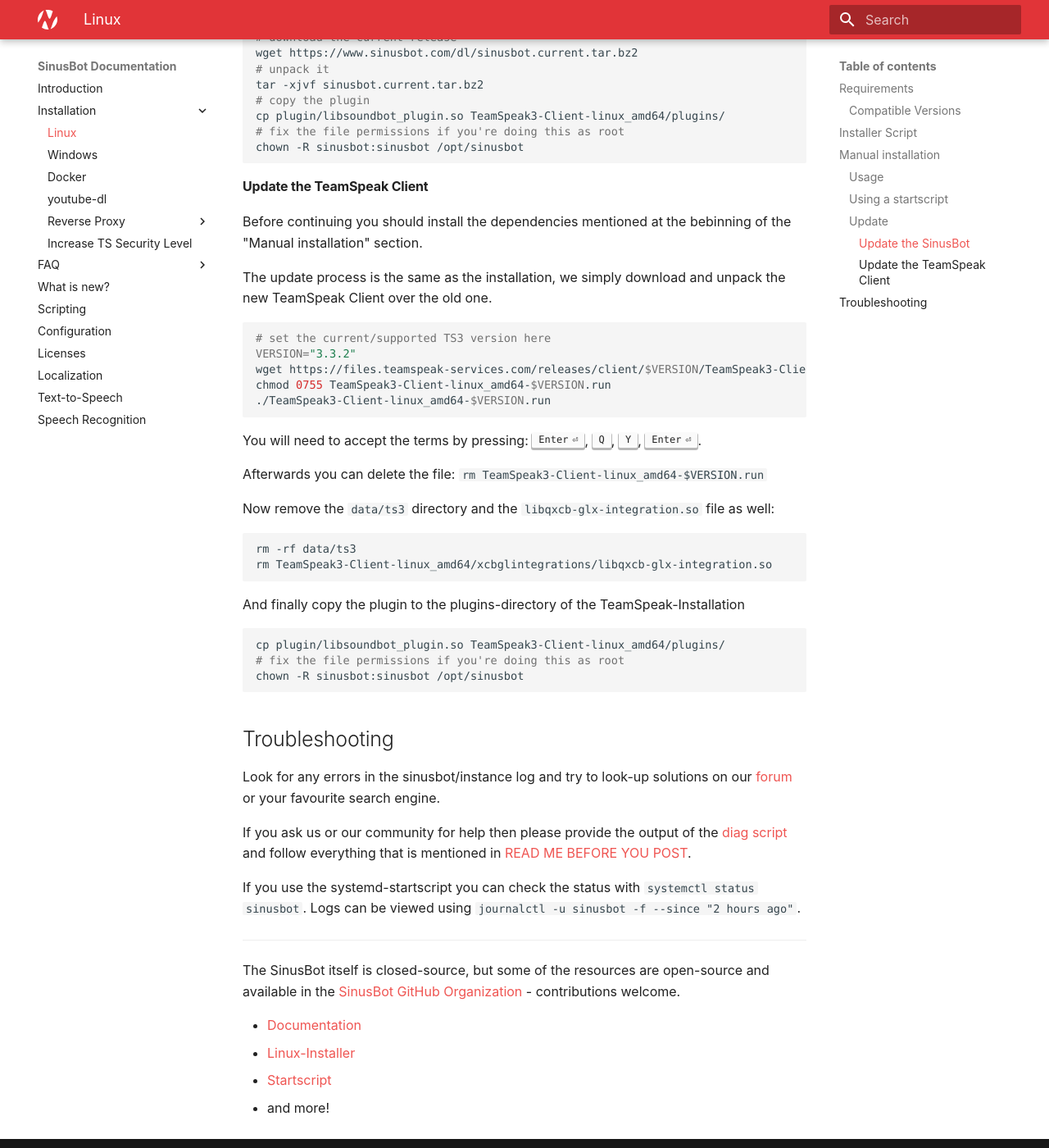
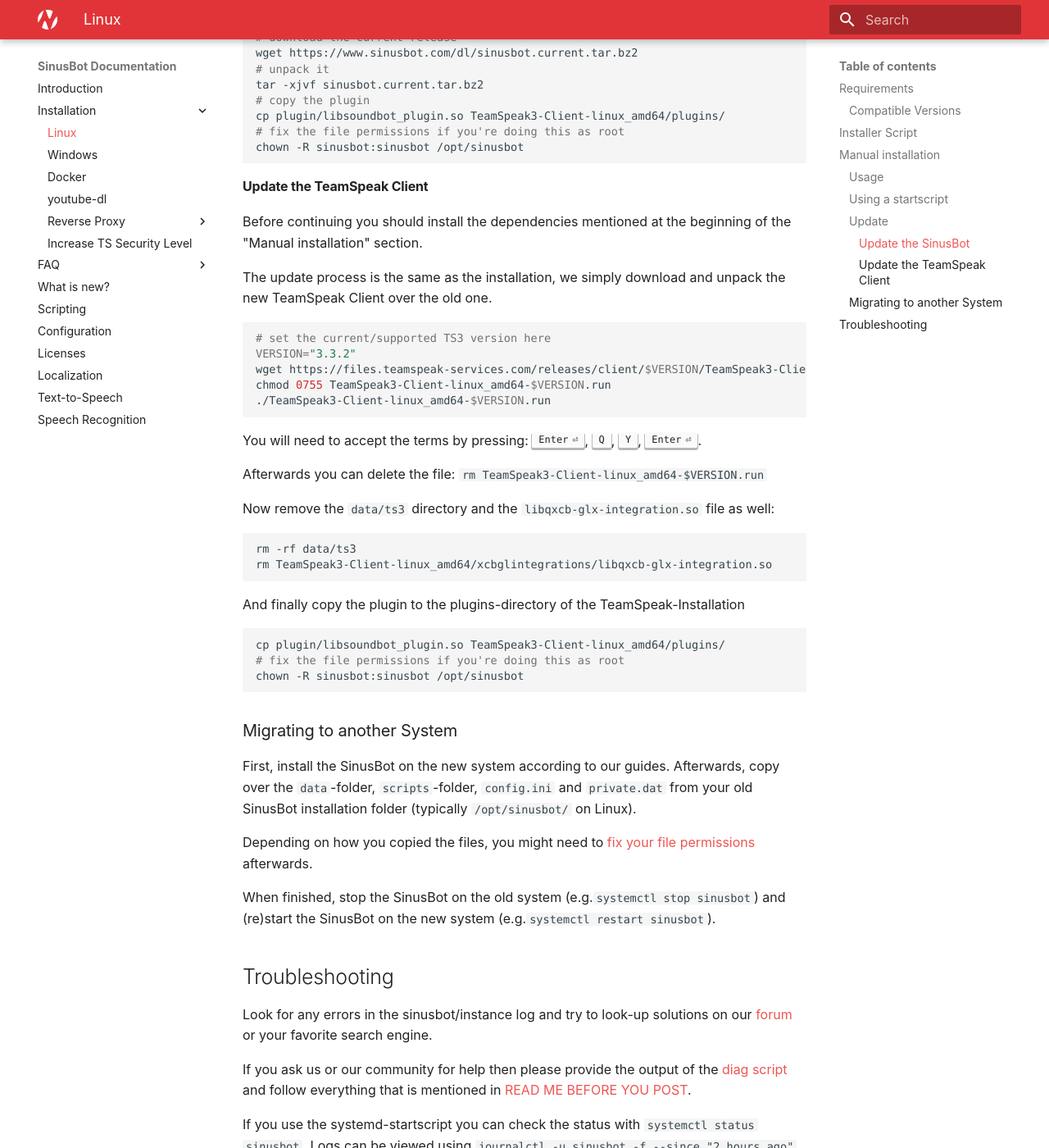
Before and after one commit to SinusBot/docs, an MkDocs documentation site: the page built from docs/installation/linux.md, in a window 1280 px wide and 1400 px high, scrolled down 5228 px. Shown: the whole window at 82% size. Built offline with MkDocs 1.6.1 and Material for MkDocs 9.7.7, drawn with Linux system fonts in a browser that asks for light colours; some of the changed text lies outside the part shown.

Commit message:
add: Migrating to another System

````diff
--- a/docs/installation/linux.md
+++ b/docs/installation/linux.md
@@ -212,11 +212,11 @@
 
 *Note: The following instructions assume that you've followed this guide - otherwise you might need to slightly adapt the commands to fit your installation.*
 
-Before continuing you should install the dependencies mentioned at the bebinning of the "Manual installation" section.
+Before continuing you should install the dependencies mentioned at the beginning of the "Manual installation" section.
 
 The update process is the same as the installation, we simply download and unpack the new SinusBot version over the old one.
 
-First stop your sinusbot (for example: `systemctl stop sinusbot` if you use the systemd-startscript) and then run the following commands:
+First stop your sinusbot (e.g. `systemctl stop sinusbot` if you use the systemd-startscript) and then run the following commands:
 
 ```bash
 # go into the sinusbot directory
@@ -233,7 +233,7 @@
 
 #### Update the TeamSpeak Client
 
-Before continuing you should install the dependencies mentioned at the bebinning of the "Manual installation" section.
+Before continuing you should install the dependencies mentioned at the beginning of the "Manual installation" section.
 
 The update process is the same as the installation, we simply download and unpack the new TeamSpeak Client over the old one.
 
@@ -264,9 +264,18 @@
 chown -R sinusbot:sinusbot /opt/sinusbot
 ```
 
+### Migrating to another System
+
+First, install the SinusBot on the new system according to our guides.
+Afterwards, copy over the `data`-folder, `scripts`-folder, `config.ini` and `private.dat` from your old SinusBot installation folder (typically `/opt/sinusbot/` on Linux).
+
+Depending on how you copied the files, you might need to [fix your file permissions](https://sinusbot.github.io/docs/faq/installation/#fix-file-permissions) afterwards.
+
+When finished, stop the SinusBot on the old system (e.g.`systemctl stop sinusbot`) and (re)start the SinusBot on the new system (e.g.`systemctl restart sinusbot`).
+
 ## Troubleshooting
 
-Look for any errors in the sinusbot/instance log and try to look-up solutions on our [forum](https://forum.sinusbot.com/) or your favourite search engine.
+Look for any errors in the sinusbot/instance log and try to look-up solutions on our [forum](https://forum.sinusbot.com/) or your favorite search engine.
 
 If you ask us or our community for help then please provide the output of the [diag script](https://forum.sinusbot.com/threads/diagsinusbot-sh-sinusbot-diagnostic-script.831/) and follow everything that is mentioned in [READ ME BEFORE YOU POST](https://forum.sinusbot.com/threads/read-me-before-you-post.115/).
 
````
Also changed, not shown: other parts of docs/installation/linux.md (+2 -2 lines).
